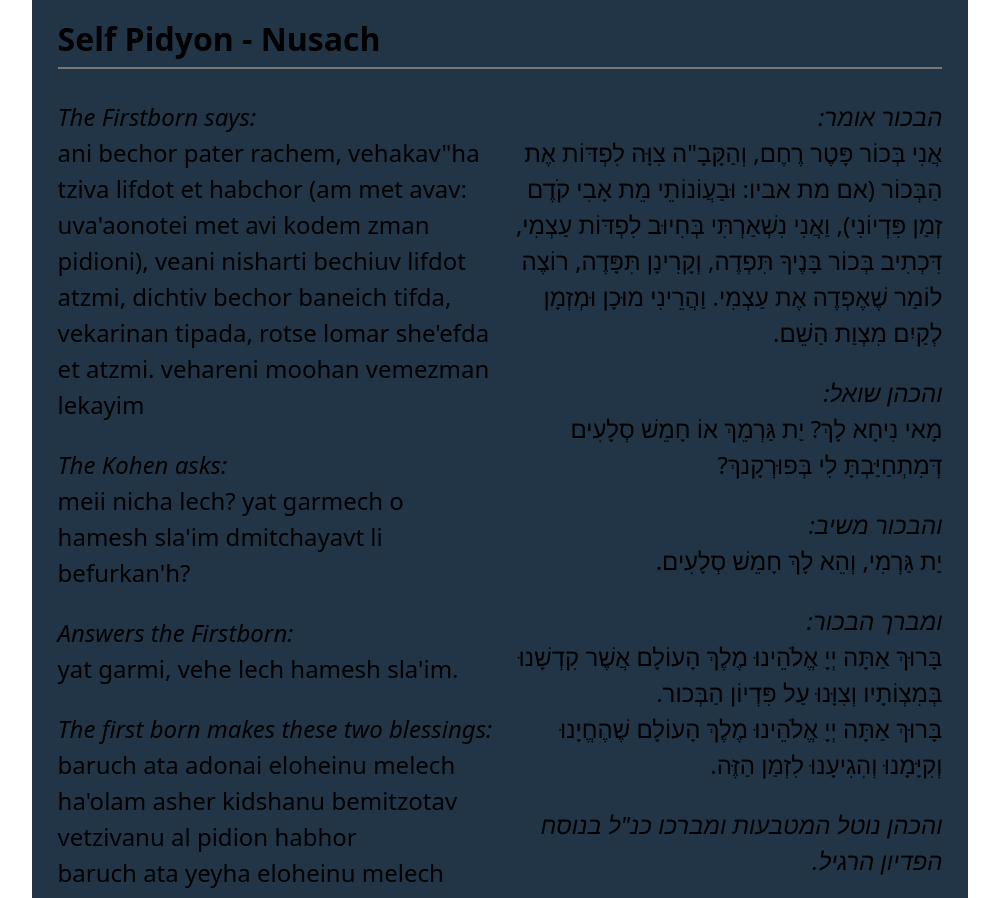
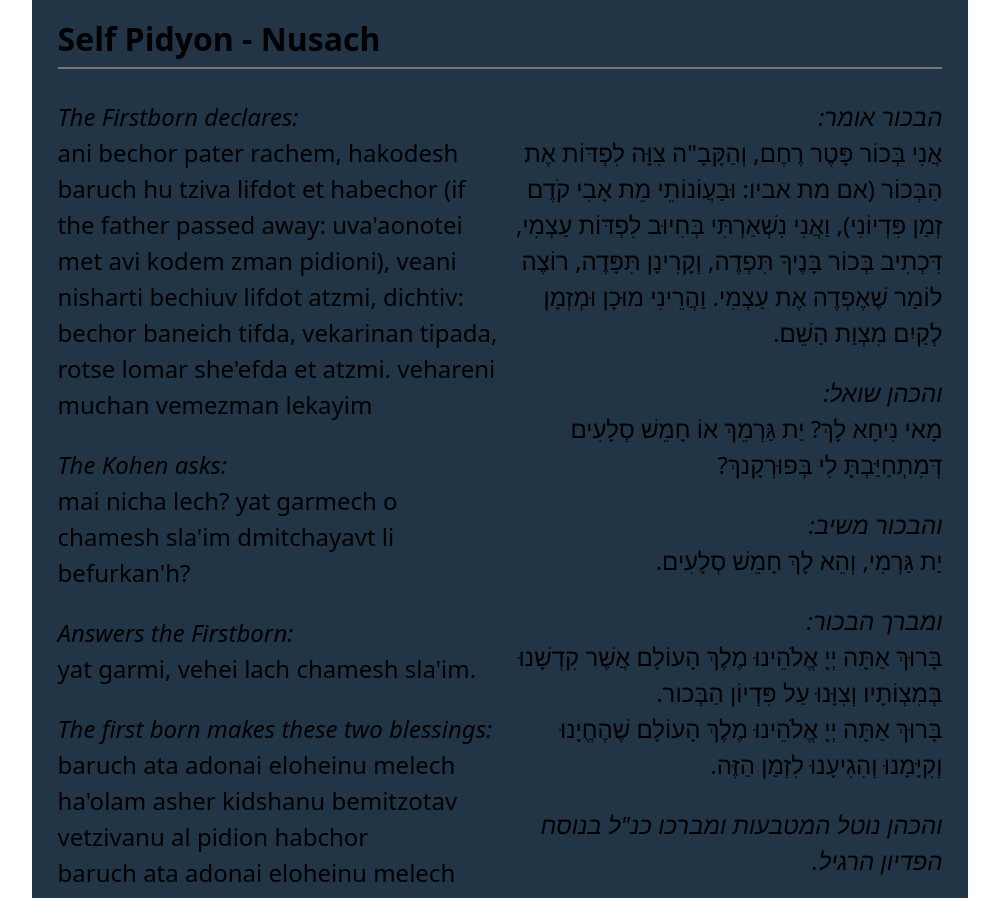
Before and after one commit to itaikta/SelfPidyon, a Vue app: page / in a window 1280 px wide. Shown: the part 80-978 px from the top of the page, without its empty margins (140-1139 px from the left). Built offline with nearby package versions, Linux system fonts and the light colour scheme.

Commit message:
Nusach updates

```diff
--- a/src/components/NusachEnglishTransliteration.vue
+++ b/src/components/NusachEnglishTransliteration.vue
@@ -1,25 +1,23 @@
 <template>
-    <p class="nusach comment">The Firstborn says:</p>
-    <p class="nusach">ani bechor pater rachem, vehakav"ha tziva lifdot et habchor (am met avav:
-        uva'aonotei met avi kodem zman pidioni), veani nisharti bechiuv lifdot atzmi, dichtiv bechor baneich
-        tifda, vekarinan tipada, rotse lomar she'efda et atzmi. vehareni moohan vemezman lekayim</p>
+    <p class="nusach comment">The Firstborn declares:</p>
+    <p class="nusach">ani bechor pater rachem, hakodesh baruch hu tziva lifdot et habechor (if the father passed away:
+        uva'aonotei met avi kodem zman pidioni), veani nisharti bechiuv lifdot atzmi, dichtiv: bechor baneich
+        tifda, vekarinan tipada, rotse lomar she'efda et atzmi. vehareni muchan vemezman lekayim</p>
     <br />
 
     <p class="nusach comment">The Kohen asks:</p>
-    <p class="nusach">meii nicha lech? yat garmech o hamesh sla'im dmitchayavt li befurkan'h?</p>
+    <p class="nusach">mai nicha lech? yat garmech o chamesh sla'im dmitchayavt li befurkan'h?</p>
     <br />
 
     <p class="nusach comment">Answers the Firstborn:</p>
-    <p class="nusach">yat garmi, vehe lech hamesh sla'im.</p>
+    <p class="nusach">yat garmi, vehei lach chamesh sla'im.</p>
     <br />
 
     <p class="nusach comment">The first born makes these two blessings:</p>
-    <p class="nusach">baruch ata adonai eloheinu melech ha'olam asher kidshanu bemitzotav vetzivanu al pidion habhor</p>
-    <p class="nusach">baruch ata yeyha eloheinu melech ha'olam shehahayanu vekiamanu vehigi'anu lazman hazeh</p>
+    <p class="nusach">baruch ata adonai eloheinu melech ha'olam asher kidshanu bemitzotav vetzivanu al pidion habchor</p>
+    <p class="nusach">baruch ata adonai eloheinu melech ha'olam shehechayanu vekiamanu vehigi'anu lazman hazeh</p>
     <br />
 
     <p class="nusach comment">The Kohen now takes the coins and blesses the firstborn in the regular manner</p>
     <br />
-
-    <p class="nusach comment">The source for this be found in the Maharal - Yam Shel Shlomo on Maseches Kiddushin <a href="https://www.hebrewbooks.org/pdfpager.aspx?req=49418&st=&pgnum=29">First Chapter, Psika 53</a>)</p>
 </template>
--- a/src/components/NusachHebrew.vue
+++ b/src/components/NusachHebrew.vue
@@ -20,6 +20,4 @@
 
     <p class="nusach comment" dir="rtl">והכהן נוטל המטבעות ומברכו כנ"ל בנוסח הפדיון הרגיל.</p>
     <br />
-
-    <p class="nusach comment" dir="rtl">(ע"פ מהרש"ל, ב-ים של שלמה קדושין - <a href="https://www.hebrewbooks.org/pdfpager.aspx?req=49418&st=&pgnum=29">פ"א סי' נג</a>)</p>
 </template>
```
